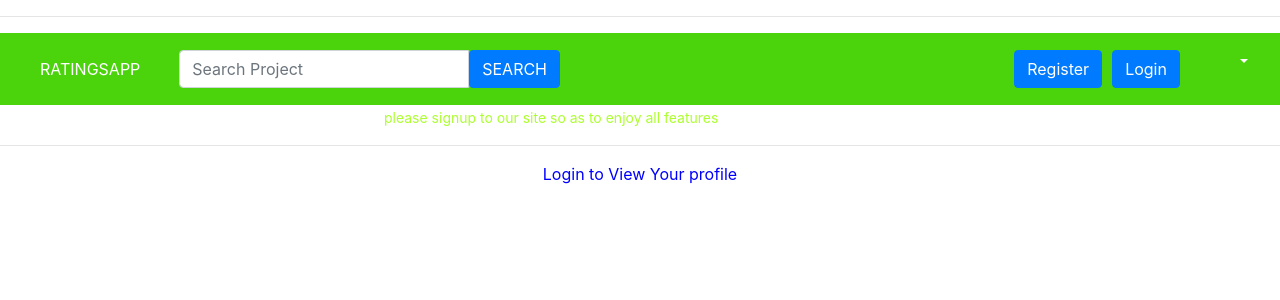
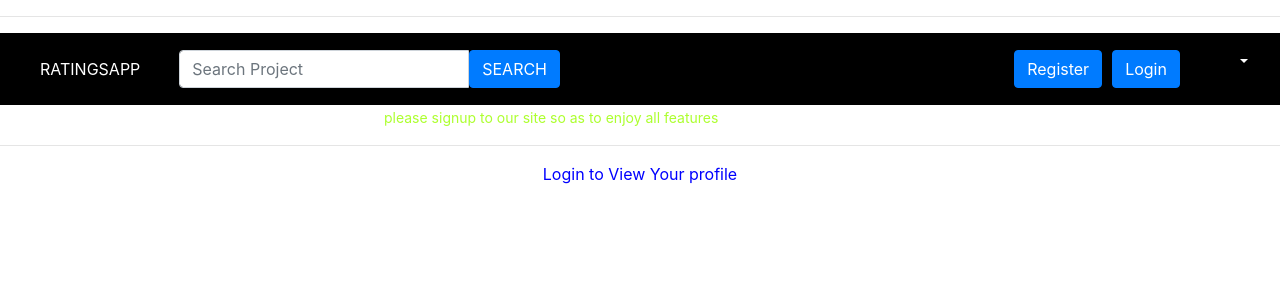
Before and after one commit to tailorv/InstaRating, a Django app: page /profile/ in a window 1280 px wide. Shown: the top 300 px of the page. Run offline with Django 3.2, Linux system fonts and the light colour scheme; some libraries are stand-ins or nearby versions.

Commit message:
genarate navbar

```diff
--- a/ratings/templates/navbar.html
+++ b/ratings/templates/navbar.html
@@ -12,7 +12,7 @@
  {% block content %}
 
 <hr>
-<nav class="navbar navbar-expand-sm navbar-custom">
+<nav style="background-color: black" , class="navbar navbar-expand-sm navbar-custom">
 
     <a href="#" class="navbar-brand">
         <!--<img src="" height="28" alt="CoolBrand">-->
```
